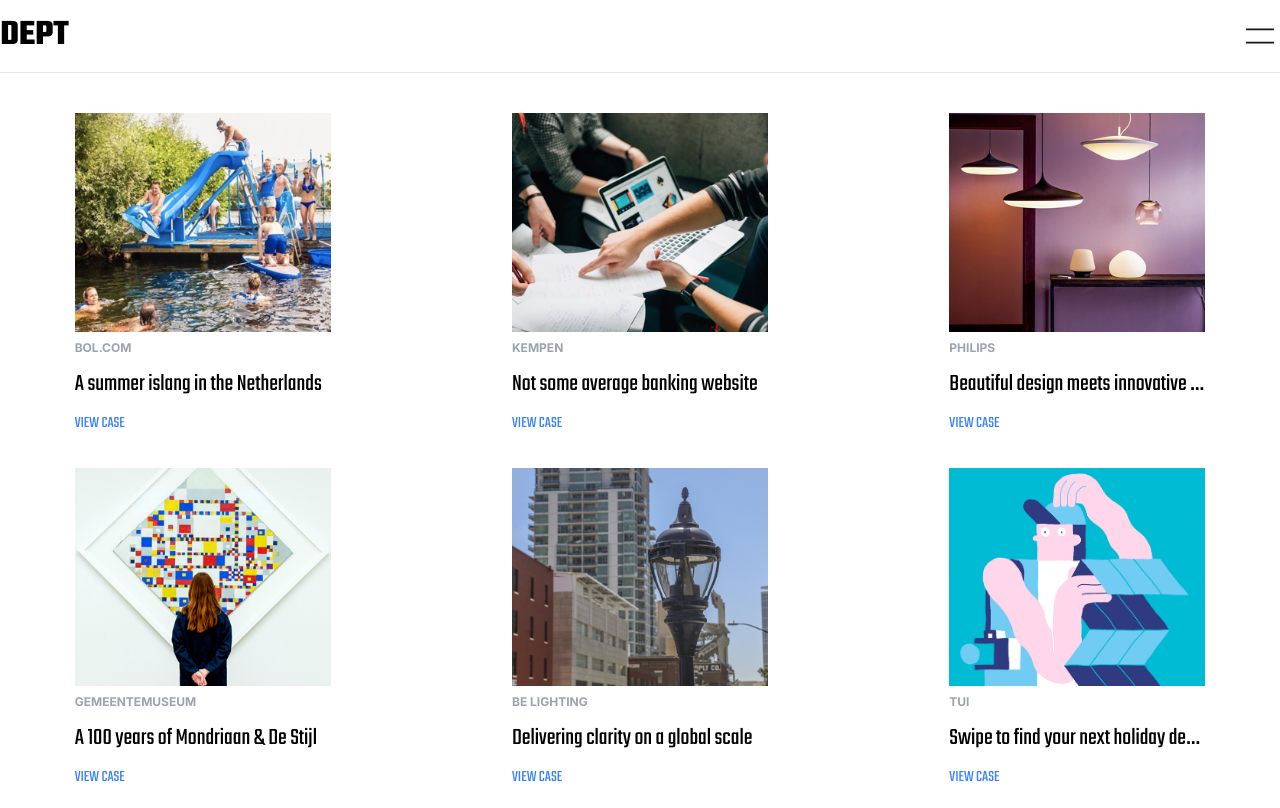
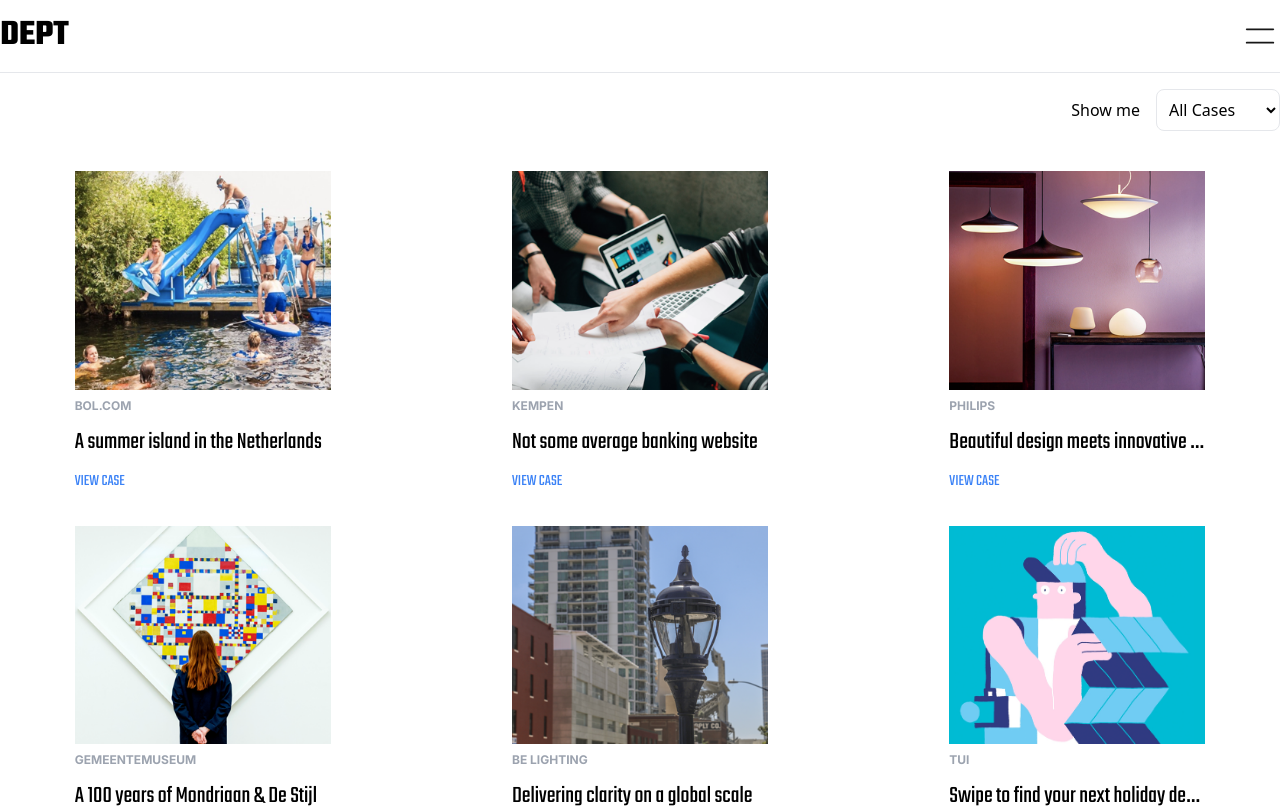
Before and after one commit to JKlerk/dept, a Vue app: page / in a window 1280 px wide. Shown: the top 808 px of the page. Built offline with nearby package versions, Linux system fonts and the light colour scheme.

Commit message:
Added filter

```diff
--- a/src/data.ts
+++ b/src/data.ts
@@ -3,63 +3,73 @@
 const cases = [
     {
         id: 1,
-        name: 'A summer islang in the Netherlands',
+        name: 'A summer island in the Netherlands',
         company: 'Bol.com',
         src: './images/bolcom.png',
+        category: 'Webshop',
     },
     {
         id: 2,
         name: 'Not some average banking website',
         company: 'Kempen',
         src: './images/kempen.png',
+        category: 'Banking',
     },
     {
         id: 3,
         name: 'Beautiful design meets innovative technology',
         company: 'Philips',
         src: './images/philips.png',
+        category: 'Technology',
     },
     {
         id: 4,
         name: 'A 100 years of Mondriaan & De Stijl',
         company: 'Gemeentemuseum',
         src: './images/gemeentemuseum.png',
+        category: 'Art',
     },
     {
         id: 5,
         name: 'Delivering clarity on a global scale',
         company: 'Be lighting',
         src: './images/lightning.png',
+        category: 'Technology',
     },
     {
         id: 6,
         name: 'Swipe to find your next holiday destination',
         company: 'TUI',
         src: './images/tui.png',
+        category: 'Travel',
     },
     {
         id: 7,
         name: 'A campaign for the limited edition letter packs',
         company: 'Chocomel',
         src: './images/chocomel.png',
+        category: 'Food',
     },
     {
         id: 8,
         name: 'Live like a champion with Jerome Booteng',
         company: 'JBL',
         src: './images/jbl.png',
+        category: 'Music',
     },
     {
         id: 9,
         name: 'Innovative SEO and content strategy for Zalando',
         company: 'Zalando',
         src: './images/zalando.png',
+        category: 'Webshop',
     },
     {
         id: 10,
         name: 'The search for the most influential book ever',
         company: 'Koninklijke bibliotheek',
         src: './images/koninklijke-bibliotheek.png',
+        category: 'Art',
     },
 ] as Case[]
 
--- a/src/domain/Case.ts
+++ b/src/domain/Case.ts
@@ -3,4 +3,5 @@
     name: string
     company: string
     src: string
+    category: string
 }
--- a/src/views/HomeView.vue
+++ b/src/views/HomeView.vue
@@ -2,8 +2,17 @@
     <div>
         <div class="mx-auto max-w-7xl">
             <HeaderComponent></HeaderComponent>
+            <div class="mt-4 flex flex-1 justify-end">
+                <label class="my-auto mr-4" for="Active Filter">Show me</label>
+                <select class="rounded-lg border bg-white p-2" v-model="state.activeFilter">
+                    <option :value="''" selected>All Cases</option>
+                    <option class="bg-white p-4" :value="item" :key="item" v-for="item in state.categories">{{ item }}</option>
+                </select>
+            </div>
             <div class="mt-10 grid grid-cols-2 gap-8 px-4 lg:grid-cols-3 lg:px-0">
-                <CaseComponent :key="item.id" v-for="item in cases" :case="item"></CaseComponent>
+                <TransitionGroup>
+                    <CaseComponent :key="item.id" v-for="item in activeCases" :case="item"></CaseComponent>
+                </TransitionGroup>
             </div>
         </div>
         <div class="mt-20 bg-gray-100 py-20">
@@ -55,6 +64,8 @@
 import AbnAmroLogo from '@/components/icons/AbnAmroLogo.vue'
 import PatheLogo from '@/components/icons/PatheLogo.vue'
 import { cases } from '@/data'
+import { computed, onMounted, reactive } from 'vue'
+import type { Case } from '@/domain/Case'
 
 function scrollToTop() {
     window.scroll({
@@ -63,4 +74,30 @@
         behavior: 'smooth',
     })
 }
+
+const state = reactive({
+    allCases: [] as Case[],
+    categories: [] as string[],
+    activeFilter: '',
+})
+
+onMounted(() => {
+    state.allCases = cases
+    getCategories()
+})
+
+const activeCases = computed(() => {
+    if (state.activeFilter === '') return state.allCases
+    const result = state.allCases.filter((x) => x.category === state.activeFilter)
+    if (result === undefined) return state.allCases
+    return result
+})
+
+function getCategories() {
+    for (let index = 0; index < cases.length; index++) {
+        const item = cases[index]
+        if (state.categories.find((x) => x === item.category)) continue
+        state.categories.push(item.category)
+    }
+}
 </script>
```
